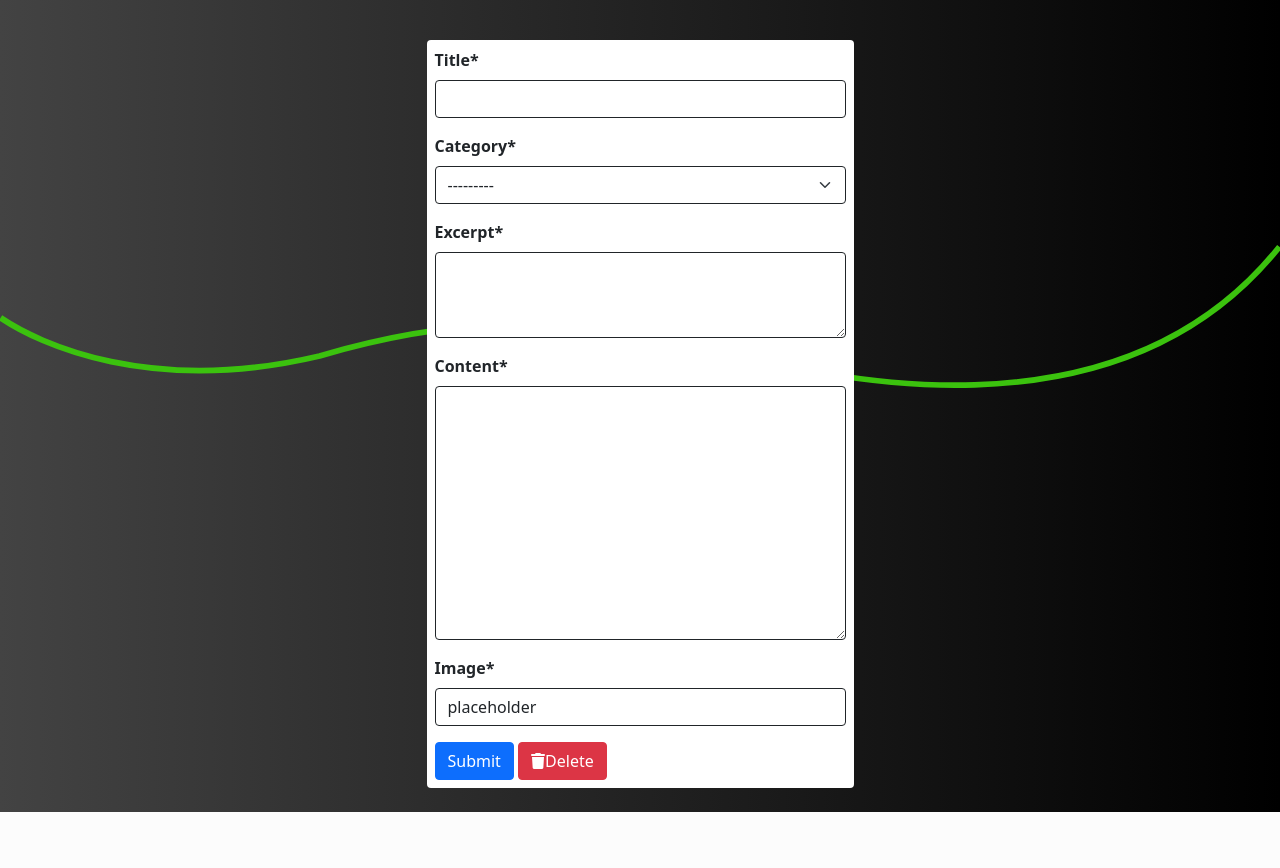
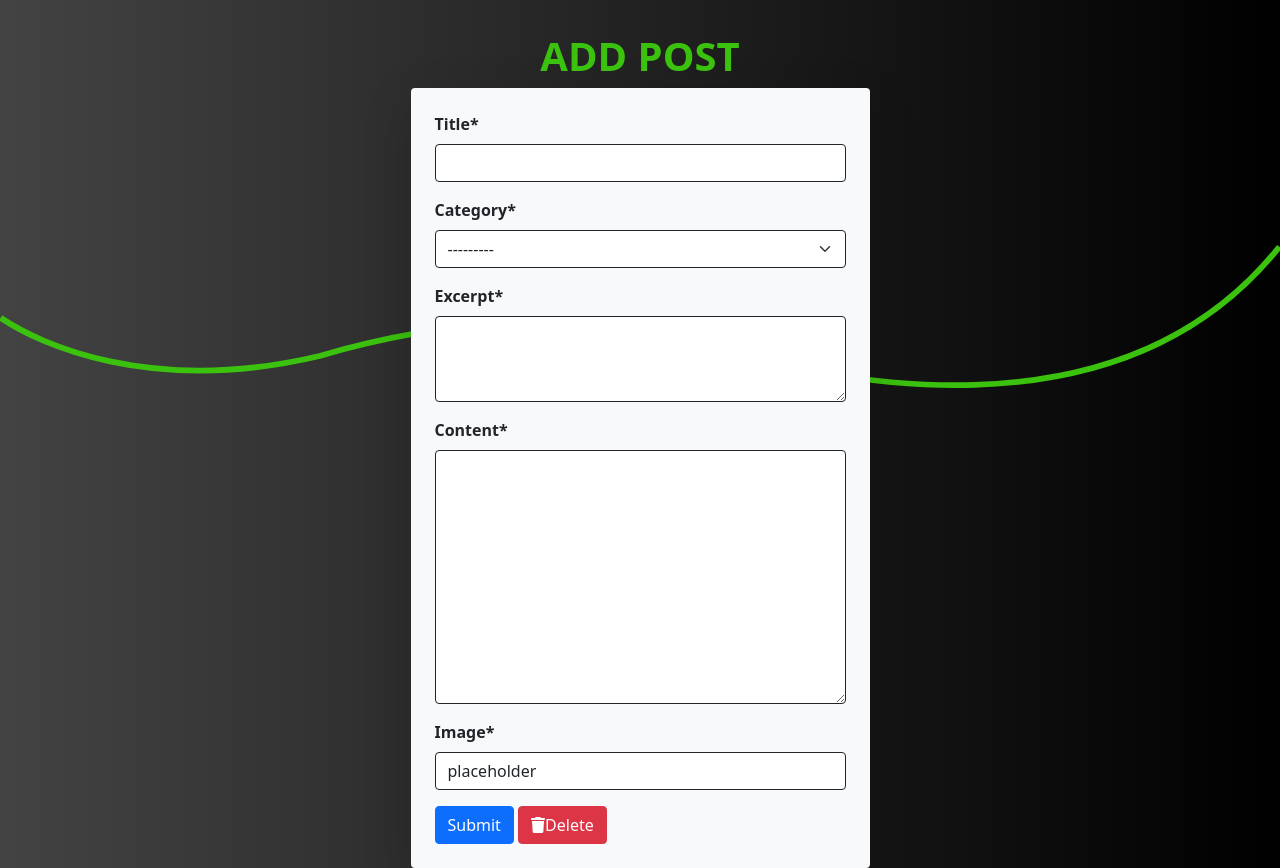
Before and after one commit to DarrachBarneveld/CoolCoders-PP4, a Django app: template templates/edit_post.html in a window 1280 px wide. Shown: the part 72-940 px from the top of the page. Before the commit the page ends 884 px from the top, so only its background shows below. Run offline with Django 3.2, Linux system fonts and the light colour scheme; the template is opened without the code that fills it: values that come from a table or form of the project are taken from there, others are empty; some libraries are stand-ins or nearby versions.

Commit message:
#13 Updated edit post form UI

```diff
--- a/templates/edit_post.html
+++ b/templates/edit_post.html
@@ -4,20 +4,21 @@
 <!--  -->
 {% block content %}
 
-<div class="row justify-content-center py-4">
+<h1 class='pt-3 display-6 fw-bolder text-center'>
+  <strong class='text-uppercase text-green'>Add Post</strong>
+</h1>
   <form
-    class="add-post bg-white rounded-2 p-2"
     method="post"
     enctype="multipart/form-data"
+    class='add-post p-4 rounded-2 shadow-lg bg-light'
   >
     {{ form | crispy }}
-    <!--  -->
+
     {% csrf_token %}
+
     <button type="submit" class="btn btn-primary">Submit</button>
+    {% include "includes/modal.html" %}
 
-    {% include "includes/modal.html" %}
-</form>
-</div>
+  </form>
 
-<!--  -->
 {%endblock%}
```
